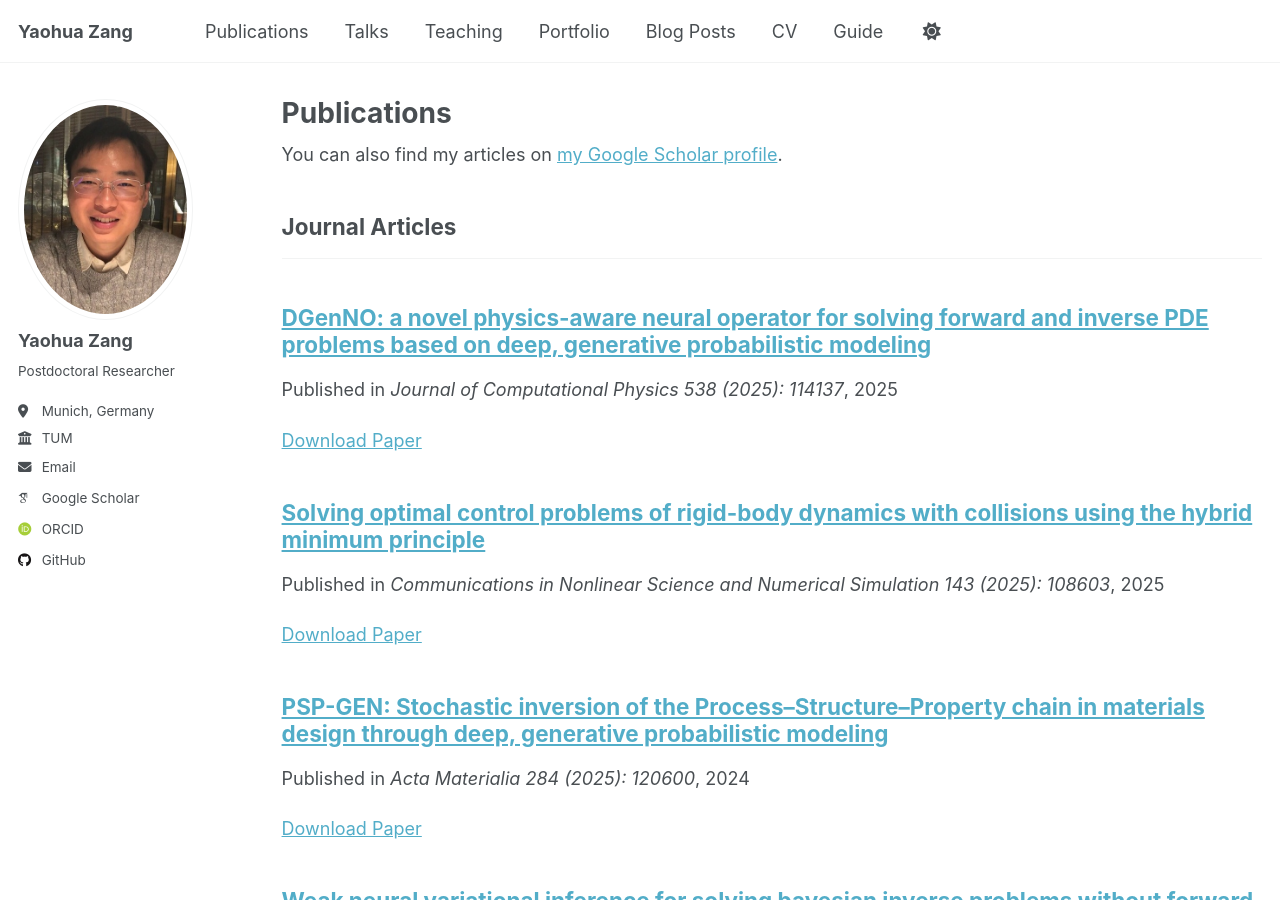
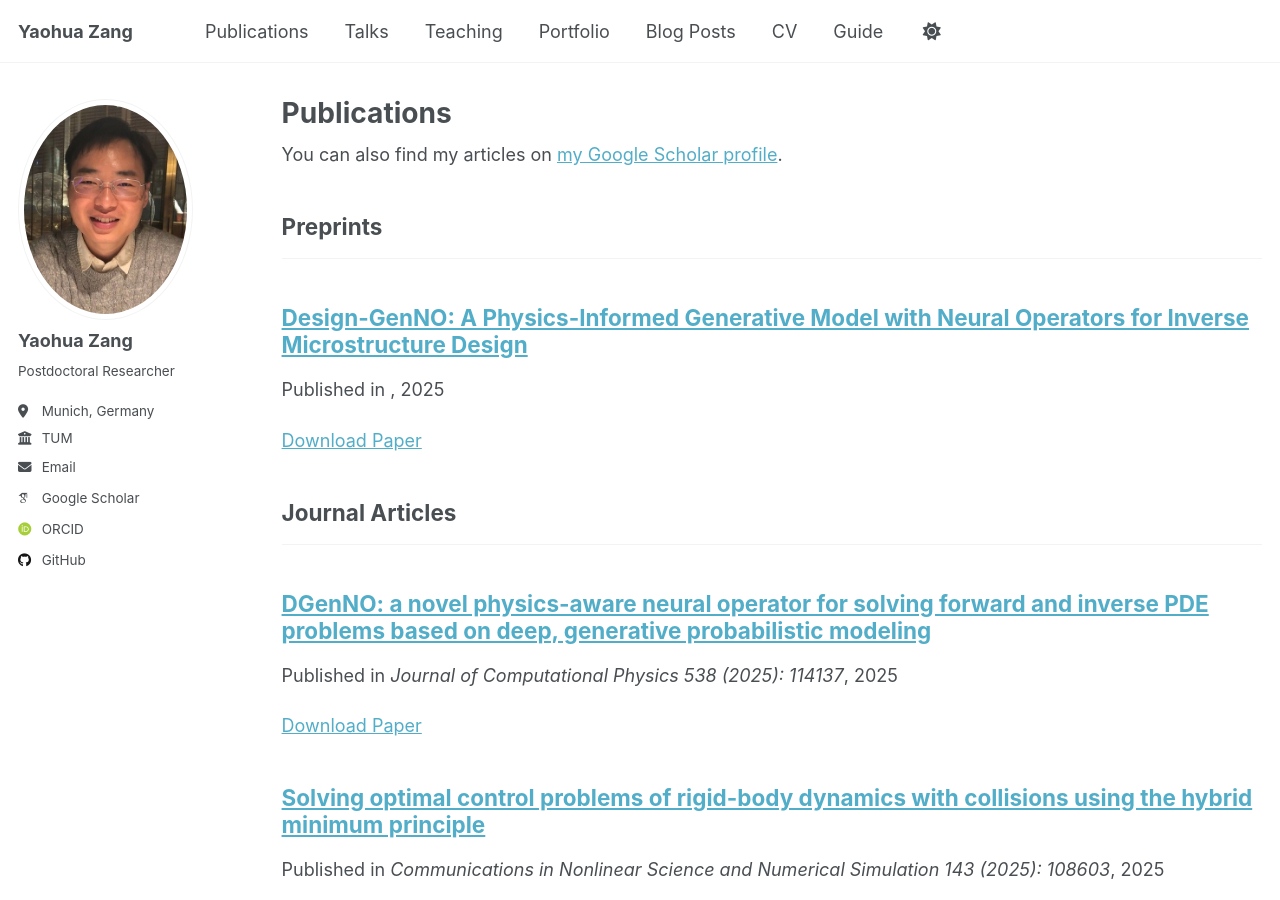
Before and after one commit to yaohua32/yaohua32.github.io, a Jekyll site: the page built from _pages/publications.html, in a window 1280 px wide and 900 px high. Built offline with Jekyll 4.4.1, drawn with Linux system fonts in a browser that asks for light colours; some web fonts are replaced; a script that is not in the unit is left out.

Commit message:
update pub

```diff
--- a/_config.yml
+++ b/_config.yml
@@ -83,6 +83,8 @@ author:
 publication_category:
   books:
     title: 'Books'
+  preprints:
+    title: 'Preprints'
   manuscripts:
     title: 'Journal Articles'
   conferences:
--- /dev/null
+++ b/_publications/2025-paper-5.md
@@ -0,0 +1,12 @@
+---
+title: "Design-GenNO: A Physics-Informed Generative Model with Neural Operators for Inverse Microstructure Design"
+collection: publications
+category: preprints
+# permalink: /publication/2020-paper-1
+date: 2025-09-11
+# venue: 'Journal of Computational Physics 538 (2025): 114137'
+# slidesurl: 'http://yaohua32.github.io/files/slides1.pdf'
+paperurl: 'https://doi.org/10.48550/arXiv.2509.08749'
+# bibtexurl: 'http://yaohua32.github.io/files/bibtex1.bib'
+# citation: 'Your Name, You. (2009). &quot;Paper Title Number 1.&quot; <i>Journal 1</i>. 1(1).'
+---
```
